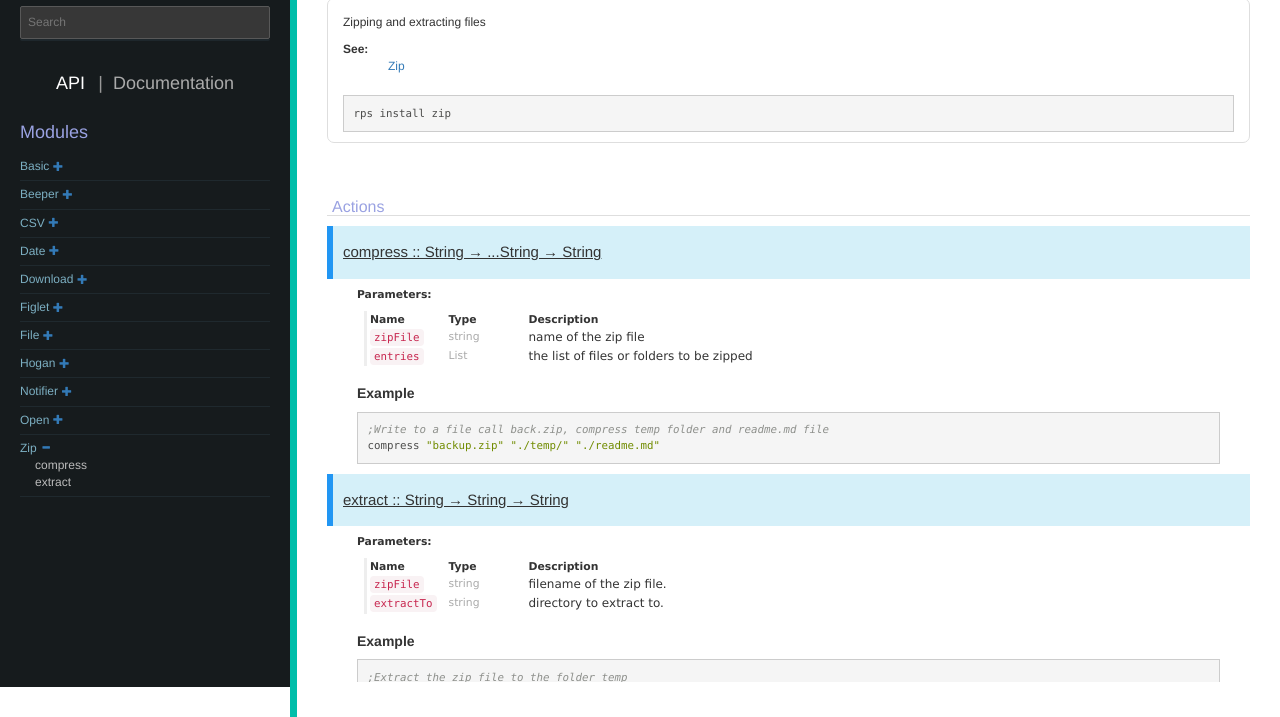
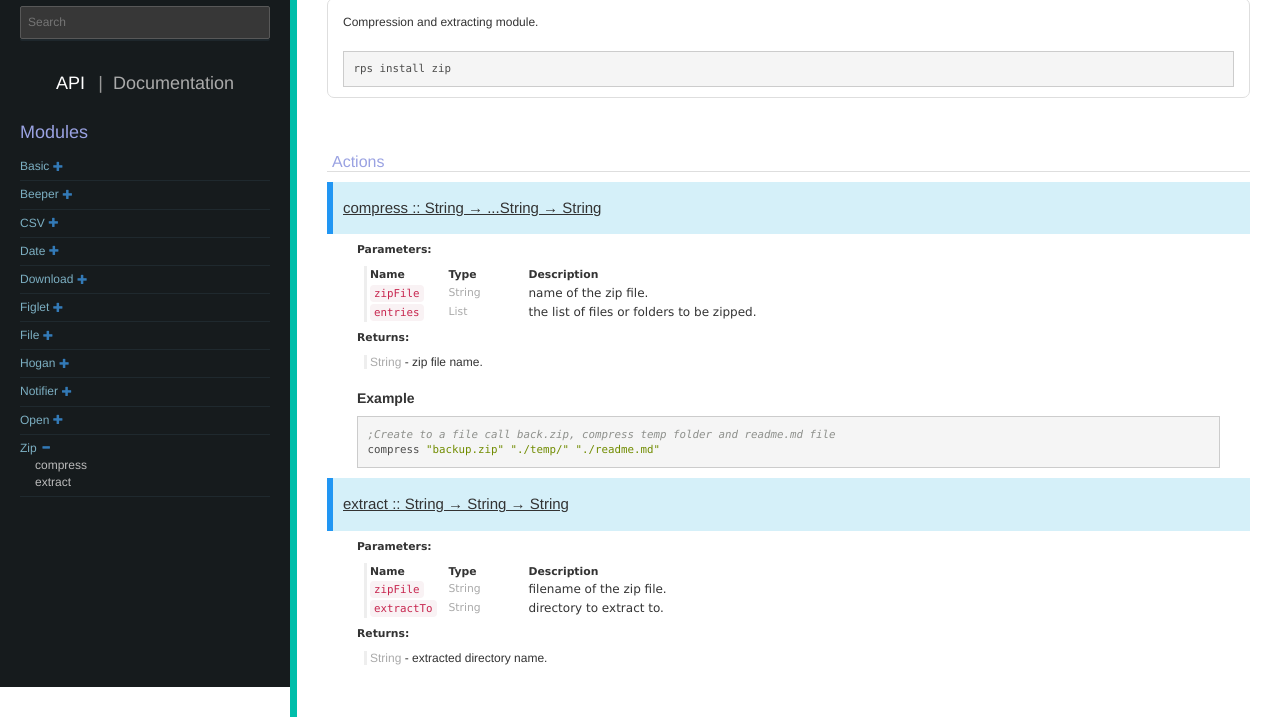
Before and after one commit to TYPECASTINGSG/rpscript-docs, a website: page docs/Zip.html in a window 1280 px wide. Shown: the part 83-800 px from the top of the page. Drawn offline with Linux system fonts and the light colour scheme.

Commit message:
update zip doc

```diff
--- a/docs/Zip.html
+++ b/docs/Zip.html
@@ -82,7 +82,7 @@
         <div class="container-overview">
 
 
-                <div class="description"><p>Zipping and extracting files</p></div>
+                <div class="description"><p>Compression and extracting module.</p></div>
 
 
 
@@ -116,13 +116,6 @@
 
 
 
-
-    <dt class="tag-see">See:</dt>
-    <dd class="tag-see">
-        <ul>
-            <li><a href="https://www.npmjs.com/package/adm-zip">Zip</a></li>
-        </ul>
-    </dd>
 
 
 
@@ -167,12 +160,12 @@
 
 
 
-                <!--<span class="type-signature"></span>compress<span class="signature"> zipFile entries</span><span class="type-signature"></span>-->
+                <!--<span class="type-signature"></span>compress<span class="signature"> zipFile entries</span><span class="type-signature"> &rarr; {String}</span>-->
 
 
             <!--<div class="container-source members">
                 <code><a href="rpscript-api-adm-zip_build_index.js.html">rpscript-api-adm-zip/build/index.js</a></code>,
-                <code><a href="rpscript-api-adm-zip_build_index.js.html#line33">line 33</a></code>
+                <code><a href="rpscript-api-adm-zip_build_index.js.html#line32">line 32</a></code>
             </div>-->
 
         </h4>
@@ -221,7 +214,7 @@
             <td class="type">
 
 
-<span class="param-type">string</span>
+<span class="param-type">String</span>
 
 
 
@@ -231,7 +224,7 @@
 
 
 
-            <td class="description last"><p>name of the zip file</p></td>
+            <td class="description last"><p>name of the zip file.</p></td>
         </tr>
 
 
@@ -254,7 +247,7 @@
 
 
 
-            <td class="description last"><p>the list of files or folders to be zipped</p></td>
+            <td class="description last"><p>the list of files or folders to be zipped.</p></td>
         </tr>
 
 
@@ -274,6 +267,27 @@
 
 
 
+
+    <div class="container-returns">
+        <h5>Returns:</h5>
+
+
+
+
+
+<span class="param-type">String</span>
+
+
+
+
+
+- <p>zip file name.</p>
+
+
+
+
+
+    </div>
 
 
 
@@ -316,7 +330,7 @@
 
         <h5>Example</h5>
 
-    <pre class="prettyprint lang-rps"><code>;Write to a file call back.zip, compress temp folder and readme.md file
+    <pre class="prettyprint lang-rps"><code>;Create to a file call back.zip, compress temp folder and readme.md file
 compress "backup.zip" "./temp/" "./readme.md"</code></pre>
 
 
@@ -334,7 +348,7 @@ compress "backup.zip" "./temp/" "./readme.md"</code></pre>
 
 
 
-                <!--<span class="type-signature"></span>extract<span class="signature"> zipFile extractTo</span><span class="type-signature"></span>-->
+                <!--<span class="type-signature"></span>extract<span class="signature"> zipFile extractTo</span><span class="type-signature"> &rarr; {String}</span>-->
 
 
             <!--<div class="container-source members">
@@ -388,7 +402,7 @@ compress "backup.zip" "./temp/" "./readme.md"</code></pre>
             <td class="type">
 
 
-<span class="param-type">string</span>
+<span class="param-type">String</span>
 
 
 
@@ -411,7 +425,7 @@ compress "backup.zip" "./temp/" "./readme.md"</code></pre>
             <td class="type">
 
 
-<span class="param-type">string</span>
+<span class="param-type">String</span>
 
 
 
@@ -441,6 +455,27 @@ compress "backup.zip" "./temp/" "./readme.md"</code></pre>
 
 
 
+
+    <div class="container-returns">
+        <h5>Returns:</h5>
+
+
+
+
+
+<span class="param-type">String</span>
+
+
+
+
+
+- <p>extracted directory name.</p>
+
+
+
+
+
+    </div>
 
 
 
```
Also changed, not shown: docs/rpscript-api-adm-zip_build_index.js.html (+10 -8 lines), 1 other file.
